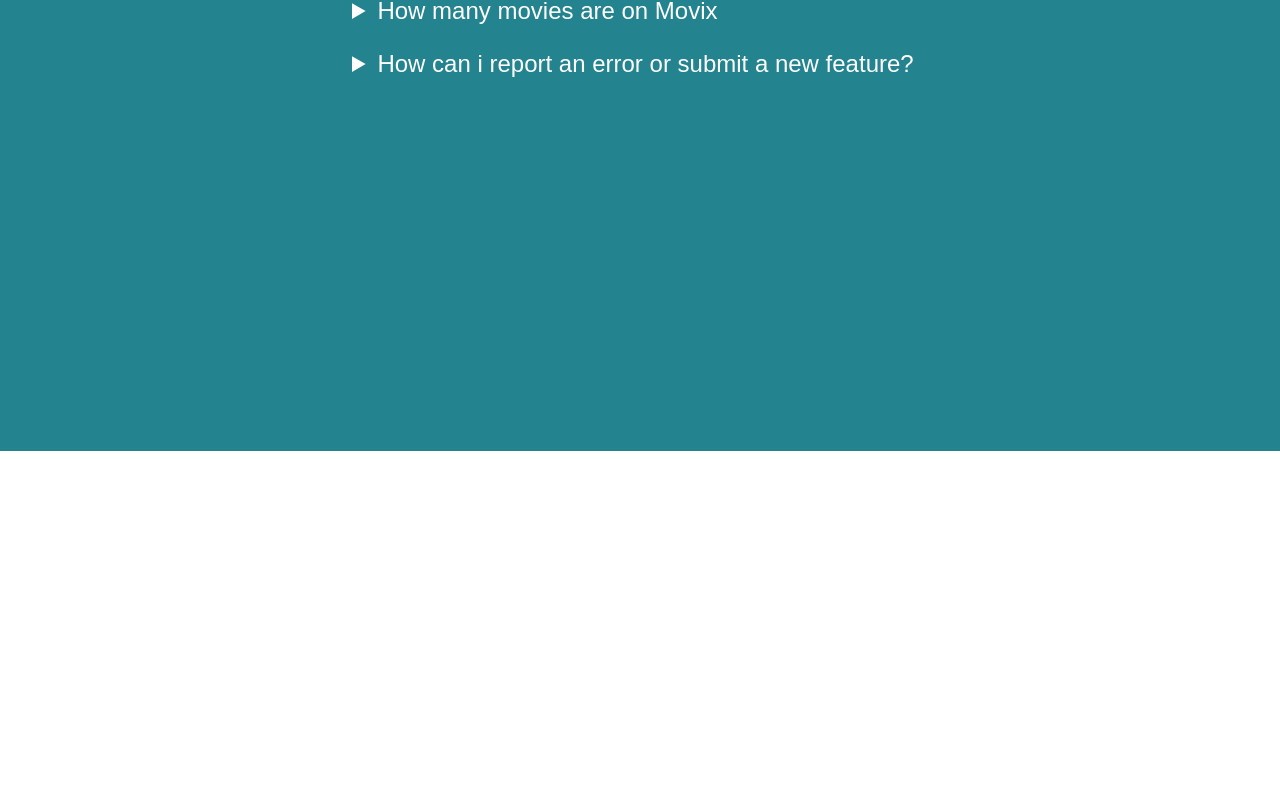
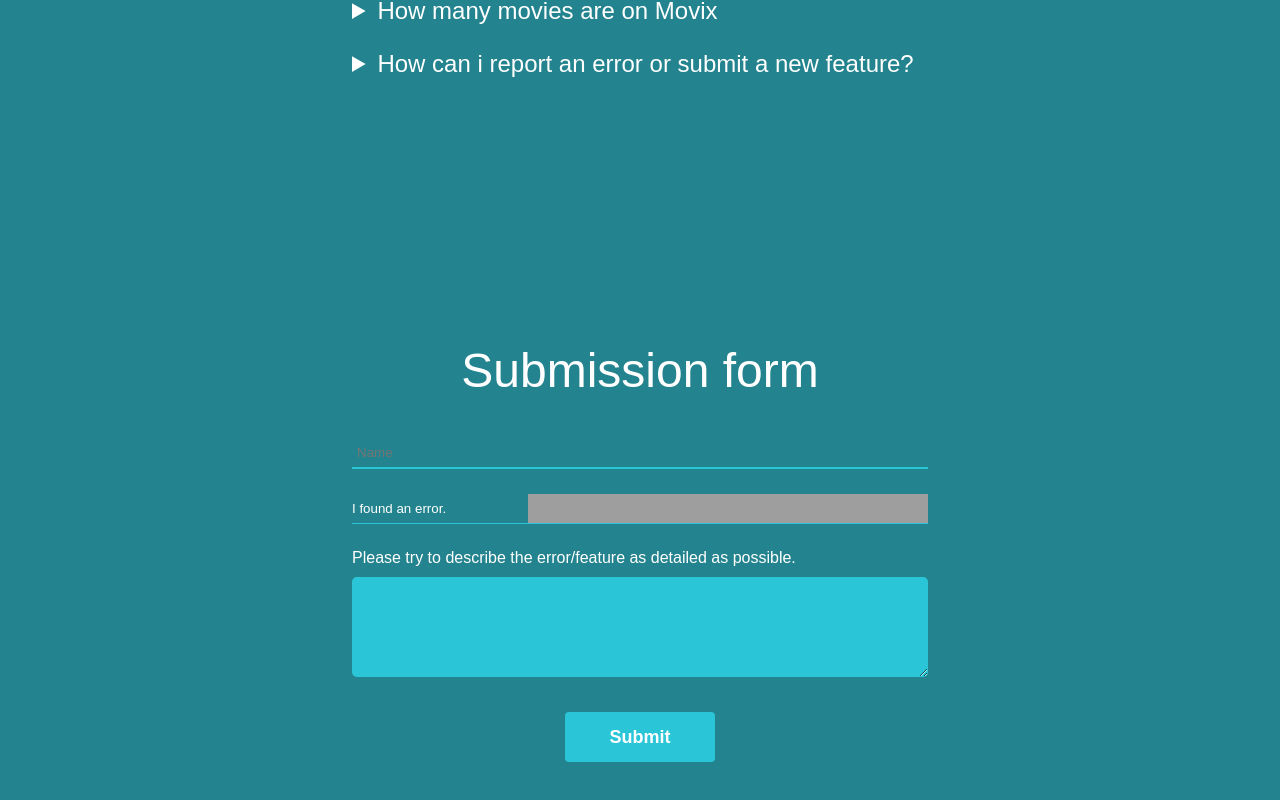
Before and after one commit to Ruben-Winant/portfolio_pern, a React (Create React App) app in the folder client/: page /movix in a window 1280 px wide. Shown: the part 922-1722 px from the top of the page. Before the commit the page ends 1379 px from the top, so only its background shows below. Built offline with nearby package versions, Linux system fonts and the light colour scheme; grey boxes are pictures that could not be loaded.

Commit message:
testing movix form

```diff
--- a/client/src/Movix/Components/DatailsStyling.css
+++ b/client/src/Movix/Components/DatailsStyling.css
@@ -80,6 +80,12 @@
 
  /* Extra small devices (phones, 600px and down) */
  @media only screen and (max-width: 600px) {
+    .buttonRow{
+        flex-direction: column;
+        justify-content: center;
+        align-items: center;
+    }
+
     .mobileLogo {
         display: block;
     }
@@ -94,10 +100,6 @@
     .detailsContainer img{
         margin: auto;
         margin-top: 45px;
-    }
-
-    .downloadButton {
-        box-shadow: none
     }
 
     .buttonRow {
@@ -151,6 +153,11 @@
     .detailsContainer article {
         max-width: 100%;
     }
+
+    .buttonRow{
+        flex-direction: column;
+        justify-content: center;
+    }
   }
 
  /* Large devices (laptops/desktops, 992px and up) */
@@ -161,6 +168,11 @@
 
     .detailsContainer{
         width: 55%;
+    }
+
+    .buttonRow{
+        flex-direction: row;
+        justify-content: space-between;
     }
 }
 
--- a/client/src/Movix/Components/Details.tsx
+++ b/client/src/Movix/Components/Details.tsx
@@ -24,6 +24,7 @@ const Details = () => {
             >
               Download .apk
             </Link>
+            <h6>Latest version: 001</h6>
           </div>
         </article>
         <img
--- a/client/src/Movix/MovixLandingPage.tsx
+++ b/client/src/Movix/MovixLandingPage.tsx
@@ -1,14 +1,48 @@
-import React from "react";
+import React, { ChangeEvent, FormEvent, useState } from "react";
 import "./MovixLandingPageStyling.css";
 import { Link } from "react-router-dom";
 import Details from "./Components/Details";
 import NavBar from "./Components/NavBar";
 
 const MovixLandingPage = () => {
+  const [name, setName] = useState("");
+  const [subject, setSubject] = useState("");
+  const [message, setMessage] = useState("");
+
+  const onNameChange = (e: ChangeEvent<HTMLInputElement>) => {
+    setName(e.target.value);
+  };
+
+  const onSubjectChange = (e: ChangeEvent<HTMLSelectElement>) => {
+    setSubject(e.target.value);
+  };
+
+  const onMessageChange = (e: ChangeEvent<HTMLTextAreaElement>) => {
+    setMessage(e.target.value);
+  };
+
+  const submitRequest = async (e: any) => {
+    e.preventDefault();
+    await fetch("/movix/submitform", {
+      method: "POST",
+      headers: {
+        "Content-type": "application/json",
+      },
+      body: JSON.stringify({ name, subject, message }),
+    }).then(async (res) => {
+      const resData = await res.json();
+      if (resData.status === "success") {
+        alert("Submission sent.");
+        //reset form
+      } else if (resData.status === "fail") {
+        alert("Submission failed to send.");
+      }
+    });
+  };
+
   return (
     <div className="MovixLandingContainer">
       <NavBar />
-
       <Details />
 
       <section className="movixAboutContainer">
@@ -37,9 +71,9 @@ const MovixLandingPage = () => {
             <summary>How does this app work?</summary>
             <p>
               Movix gathers data collected from{" "}
-              <Link to="www.tmdb.com">The Movie Database</Link> and uses it to
-              display all the info you need onto easy to read cards that you can
-              swipe through.
+              <a href="https://www.themoviedb.org/">The Movie Database</a> and
+              uses it to display all the info you need onto easy to read cards
+              that you can swipe through.
             </p>
           </details>
           <details>
@@ -61,6 +95,47 @@ const MovixLandingPage = () => {
             </p>
           </details>
         </div>
+      </section>
+
+      <section id="errorForm" className="movixFormContainer">
+        <h2>Submission form</h2>
+        <form className="movixForm">
+          <div className="form-row">
+            <input
+              name="name"
+              placeholder="Name"
+              type="text"
+              value={name}
+              onChange={(text) => onNameChange(text)}
+            />
+          </div>
+          <div className="form-row">
+            <select
+              name="subject"
+              value={subject}
+              onChange={(value) => onSubjectChange(value)}
+            >
+              <option value="error">I found an error.</option>
+              <option value="feature">I have an idea for a new feature!</option>
+              <option value="other">Something else</option>
+            </select>
+          </div>
+          <div className="form-row">
+            <label htmlFor="message">
+              Please try to describe the error/feature as detailed as possible.
+            </label>
+            <textarea
+              name="message"
+              value={message}
+              onChange={(text) => onMessageChange(text)}
+            />
+          </div>
+          <div className="form-button-row">
+            <button type={"submit"} onClick={(e) => submitRequest(e)}>
+              Submit
+            </button>
+          </div>
+        </form>
       </section>
 
       <footer className="movixFooter">
--- a/client/src/Movix/MovixLandingPageStyling.css
+++ b/client/src/Movix/MovixLandingPageStyling.css
@@ -68,6 +68,91 @@
     color:#2AC6D8;
 }
 
+.movixForm{
+    width: 45%;
+}
+
+.movixFormContainer h2 {
+    font-size: 3em;
+    color: #FFFFFF;
+    text-align: center;
+}
+
+.movixForm label{
+    color: #FFFFFF;
+}
+
+.movixFormContainer {
+    display: flex;
+    flex-direction: column;
+    align-items: center;
+    justify-content: center;
+}
+
+.form-row{
+    margin-bottom: 25px;
+    width: 100%;
+}
+
+.form-row select{
+    -webkit-appearance: none;
+    -moz-appearance: none;
+    appearance: none;
+    background: url(http://cdn1.iconfinder.com/data/icons/cc_mono_icon_set/blacks/16x16/br_down.png) no-repeat right #ddd;
+}
+
+.form-row textarea {
+    border-color: #2AC6D8;
+    color: #FFFFFF;
+    width: 100%;
+    padding: 7px 0px 7px 0px;
+    font-size: small;
+    border-width: 0px;
+    background-color: #2AC6D8;
+    border-radius: 5px;
+    display: block;
+    box-sizing: border-box;
+    padding-left: 5px;
+}
+
+.form-row input, .form-row select{
+    width: 100%;
+    padding: 7px 0px 7px 0px;
+    border-top: 0px;
+    border-left: 0px;
+    border-right: 0px;
+    background-color: transparent;
+    border-color: #2AC6D8;
+    color: #FFFFFF;
+}
+
+.form-row input{
+    text-indent: 5px;
+}
+
+.form-button-row{
+    align-items: center;
+    justify-content: center;
+    display: flex;
+}
+
+.form-button-row button {
+    width: 150px;
+    color: #FFFFFF;
+    border-radius: 4px;
+    height: 50px;
+    background-color: #2AC6D8;
+    font-weight: bold;
+    align-items: center;
+    justify-content: center;
+    display: flex;
+}
+
+.form-button-row button:hover{
+    box-shadow: none;
+    transform: scale(1.1);
+}
+
  /* Extra small devices (phones, 600px and down) */
  @media only screen and (max-width: 600px) {
     .movixAboutContent {
@@ -91,11 +176,15 @@
         z-index: 5;
         margin-left: 17.5%;
     }
+
+    .movixForm{
+        width: 65%;
+    }
 }
 
  /* Small devices (portrait tablets and large phones, 600px and up) */
  @media only screen and (min-width: 600px) {
-    .movixAboutContent {
+    .movixAboutContent, .movixForm {
         width: 65%
     }
 
@@ -120,7 +209,7 @@
 
  /* Large devices (laptops/desktops, 992px and up) */
  @media only screen and (min-width: 992px) {
-    .MovixLandingContainer .App-header .menu {
+    .MovixLandingContainer .App-header .menu, .movixForm {
         max-width: 55%;
         width: 55%;
     }
@@ -150,7 +239,7 @@
         width: 45%;
     }
 
-    .movixAboutContent {
+    .movixAboutContent, .movixForm {
         width: 45%
     }
 
```
Also changed, not shown: 1 other file (tests, documents, lock files or other folders).
